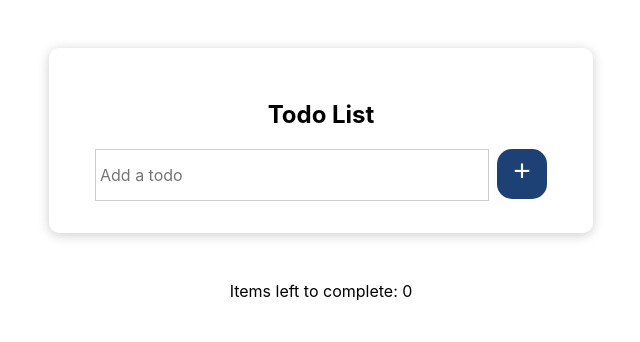
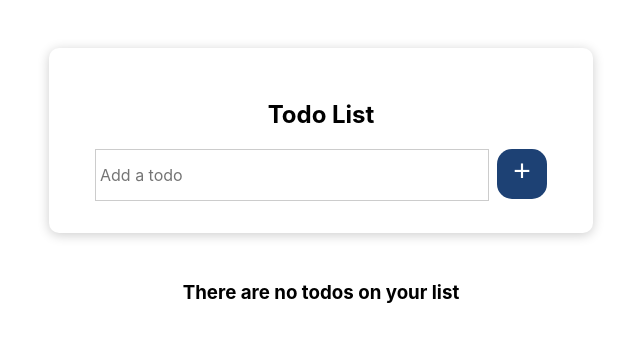
Before and after one commit to lisiesu/todo-app, a React (Create React App) app: page / in a window 1280 px wide. Shown: the top 342 px of the page, without its empty margins (319-959 px from the left). Built offline with nearby package versions, Linux system fonts and the light colour scheme.

Commit message:
Display message if list is empty

```diff
--- a/src/App.js
+++ b/src/App.js
@@ -2,8 +2,17 @@ import "./App.css";
 import TodoForm from "./components/TodoForm";
 import TodoList from "./components/TodoList";
 import ItemsLeft from "./components/ItemsLeft";
+import { useSelector } from "react-redux";
 
 function App() {
+  const todos = useSelector((state) => state.todos);
+
+  {/* Display list of todos if quatity greater than 0, otherwise show h3 message */}
+  let content = <h3>There are no todos on your list</h3>;
+
+  if (todos.length > 0) {
+    content = <TodoList />;
+  }
   return (
     <div>
       <section id="form">
@@ -11,8 +20,8 @@ function App() {
         <TodoForm />
       </section>
       <section id="todos">
-        <TodoList />
-        <ItemsLeft />
+        {content}
+        {todos.length > 0 && <ItemsLeft />}
       </section>
     </div>
   );
```
